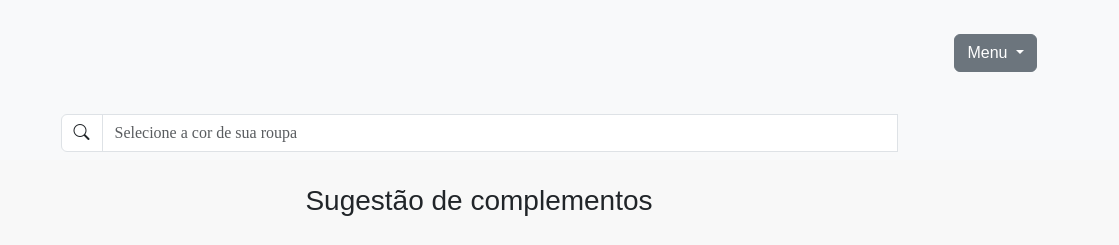
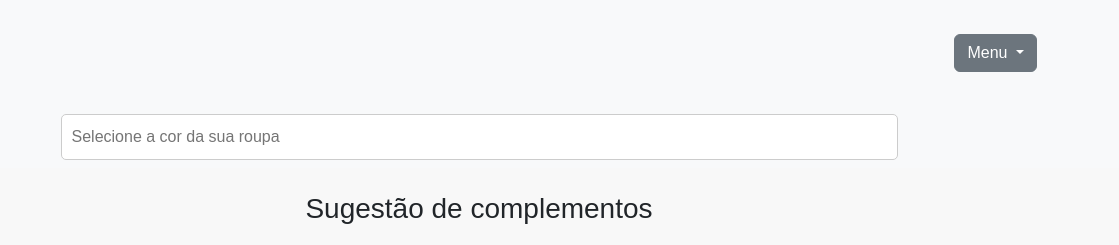
Before and after one commit to italobalm/Dress-Code, a plain HTML site: page sugestaoCores.html in a window 1280 px wide. Shown: the top 245 px of the page, 161-1280 px from the left. Drawn offline with nearby package versions, Linux system fonts and the light colour scheme; a web font is replaced by a local one.

Commit message:
Arrumando novamente o color pick

```diff
--- a/sugestaoCores.html
+++ b/sugestaoCores.html
@@ -40,14 +40,12 @@
       <!-- Buscar -->
       <form class="d-flex w-75" role="search">
         <div class="input-group">
-          <!-- Ícone de lupa dentro do campo -->
-          <button class="input-group-text" id="search-button" type="button">
-            <i class="bi bi-search"></i>
-          </button>
           <!-- Campo de entrada para a cor -->
-          <input class="form-control" type="text" placeholder="Selecione a cor de sua roupa" aria-label="Search" readonly id="colorInput">
-          <!-- Input de cor oculto -->
-          <input type="color" id="colorPicker" class="d-none">
+          <div style="position: relative; display: inline-block; width: 100%;">
+            <input type="text" id="colorInput" readonly placeholder="Selecione a cor da sua roupa" style="width: 100%; padding: 10px; border: 1px solid #ccc; border-radius: 5px; cursor: pointer;">
+            <input type="color" id="colorPicker" style="position: absolute; inset: 0; width: 100%; height: 100%; opacity: 0; cursor: pointer;">
+        </div>
+
         </div>
       </form>
     </div>
```
